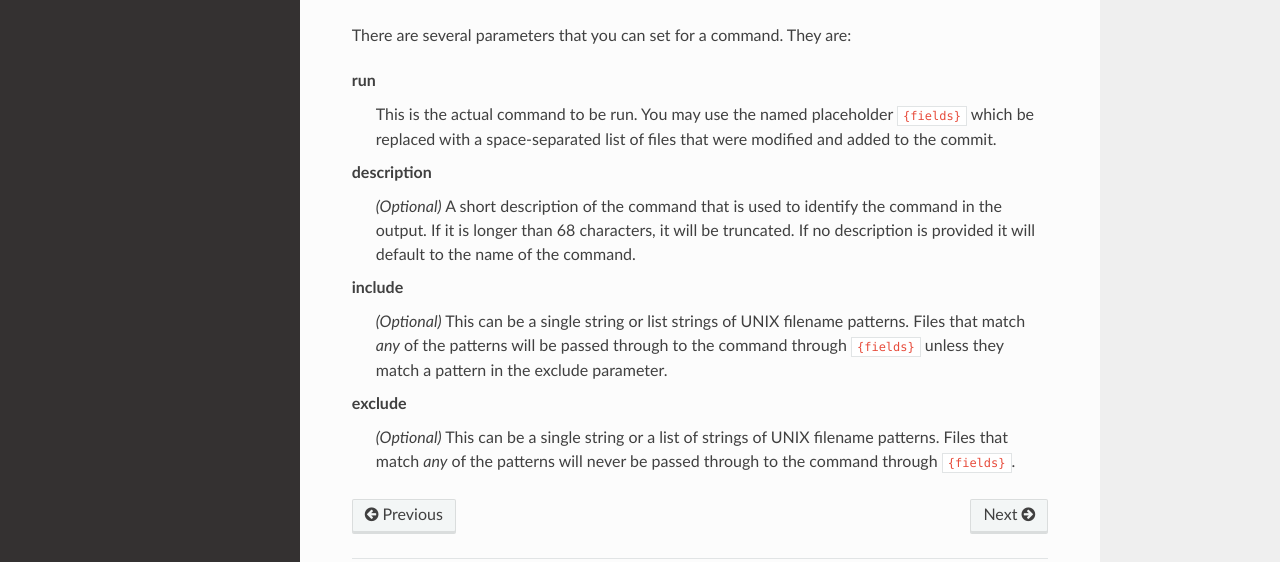
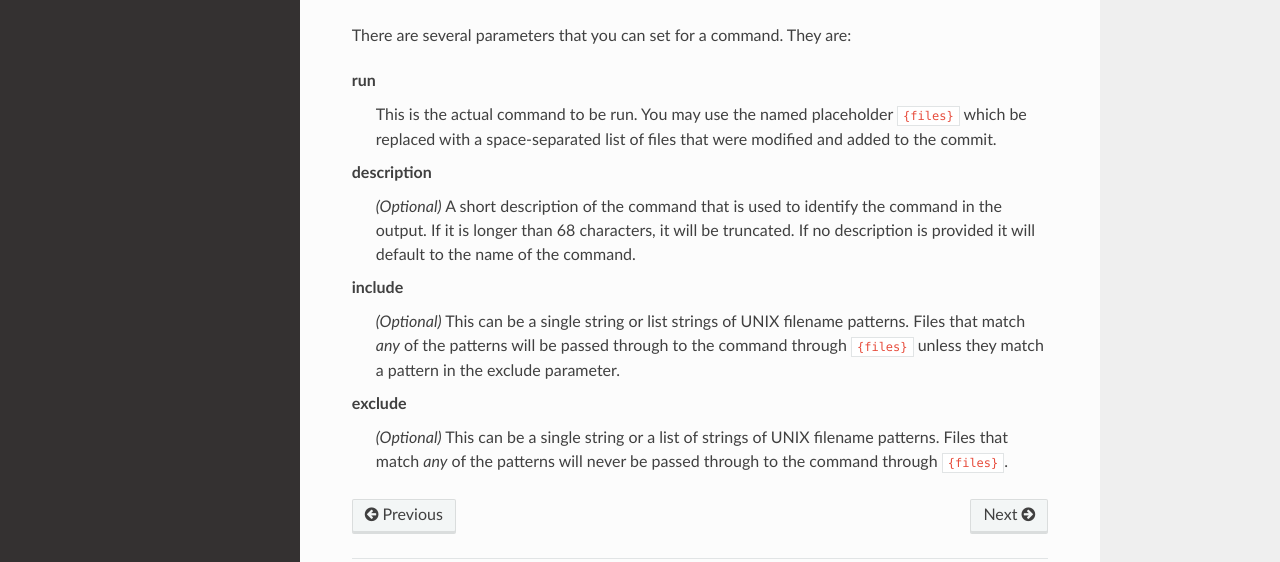
Before and after one commit to rehandalal/therapist, a Sphinx documentation site: the page built from docs/usage/configure.rst, in a window 1280 px wide and 1309 px high. Shown: the part 645-1207 px from the top of the window. Built offline with Sphinx 7.4.7 and the Read the Docs theme 2.0.0, drawn with Linux system fonts in a browser that asks for light colours.

Commit message:
Fix typo in config docs

```diff
--- a/docs/usage/configure.rst
+++ b/docs/usage/configure.rst
@@ -34,7 +34,7 @@ There are several parameters that you can set for a command. They are:
 
 run
     This is the actual command to be run. You may use the named placeholder
-    ``{fields}`` which be replaced with a space-separated list of files that
+    ``{files}`` which be replaced with a space-separated list of files that
     were modified and added to the commit.
 
 description
@@ -47,11 +47,11 @@ include
     *(Optional)*
     This can be a single string or list strings of UNIX filename patterns.
     Files that match *any* of the patterns will be passed through to the
-    command through ``{fields}`` unless they match a pattern in the exclude
+    command through ``{files}`` unless they match a pattern in the exclude
     parameter.
 
 exclude
     *(Optional)*
     This can be a single string or a list of strings of UNIX filename patterns.
     Files that match *any* of the patterns will never be passed through to the
-    command through ``{fields}``.
+    command through ``{files}``.
```
